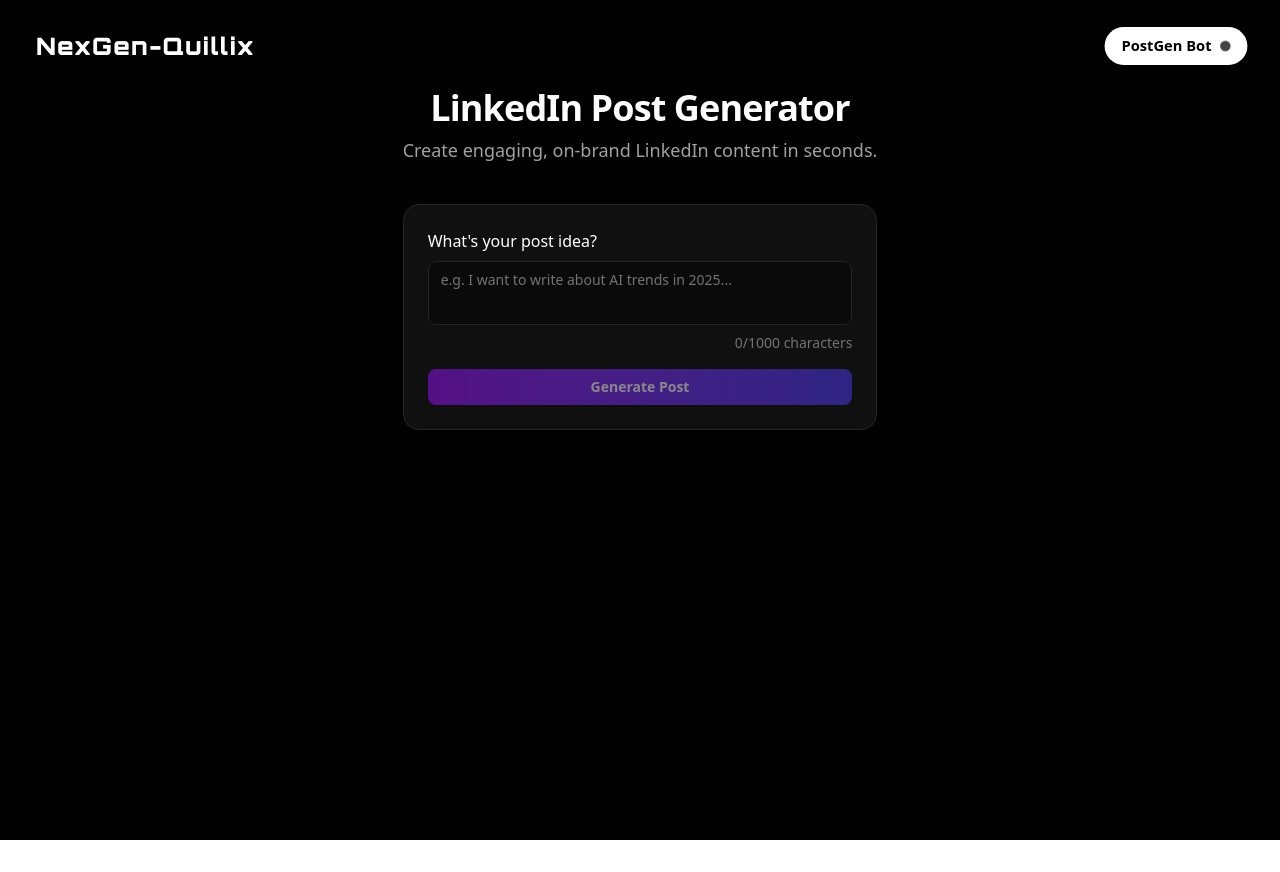
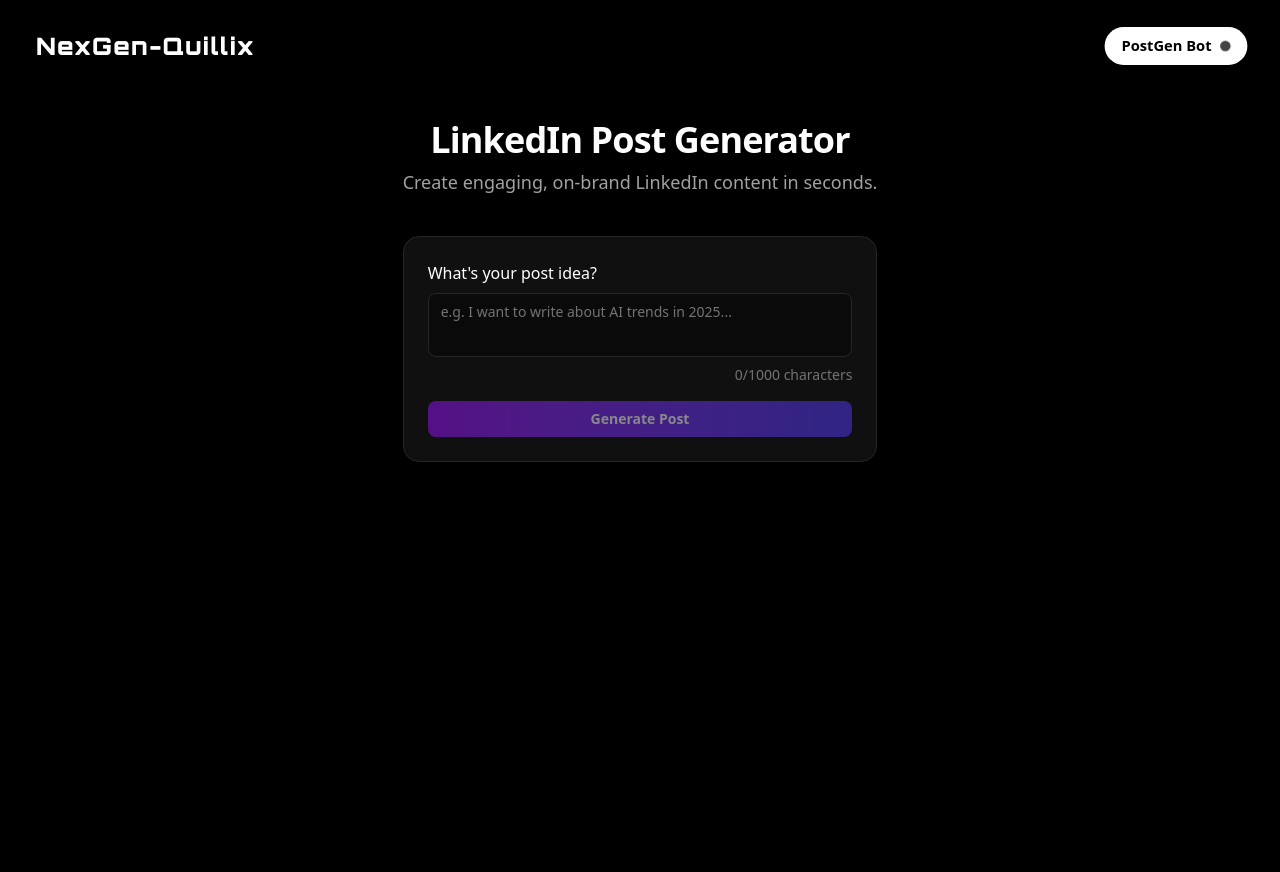
Before and after one commit to UjjwalSaini07/NexGen-Quillix, a Next.js app in the folder frontend/: page / in a window 1280 px wide. Before the commit the page ends 840 px from the top, so only its background shows below. Built offline with nearby package versions, Linux system fonts and the light colour scheme.

Commit message:
update the styling

```diff
--- a/frontend/src/app/page.js
+++ b/frontend/src/app/page.js
@@ -7,9 +7,9 @@
 
 export default function PageWrapper() {
   return (
-    <div className="min-h-screen flex flex-col bg-black">
+    <div className="min-h-screen flex flex-col bg-black text-white">
       <Header />
-      <main className="flex flex-1 mt-10 items-center justify-center">
+      <main className="flex flex-1 items-center justify-center mt-18">
         <LinkedinPost />
       </main>
     </div>
```
